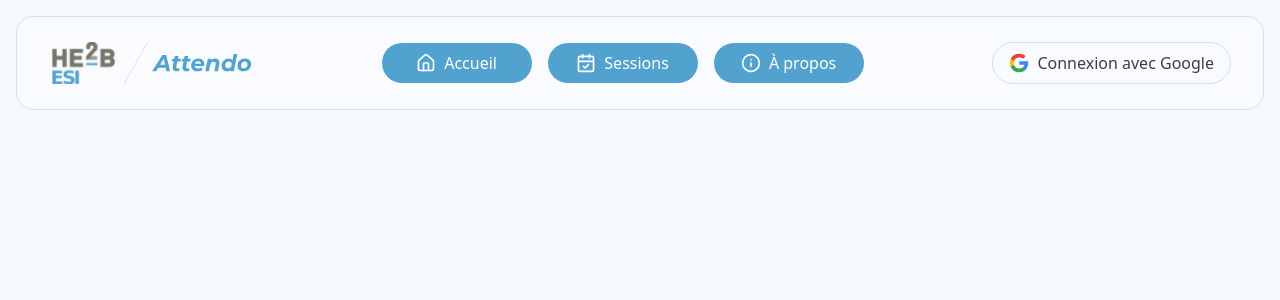
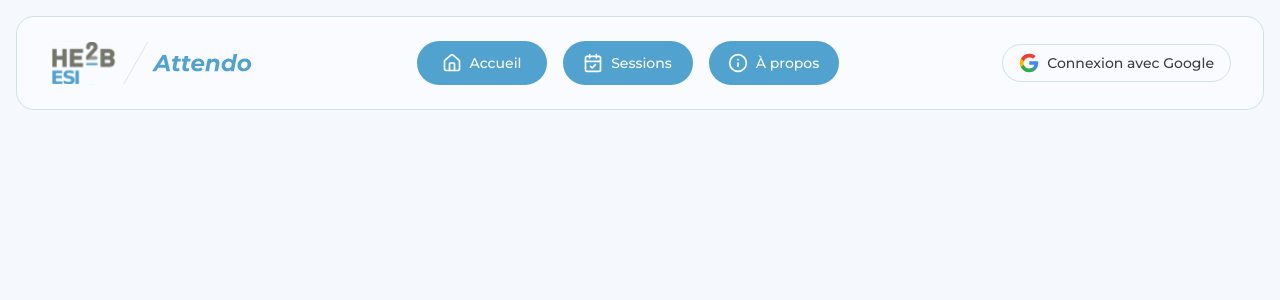
Before and after one commit to xisxis13/Attendo, a Vue app in the folder attendo-g62664/: page / in a window 1280 px wide. Shown: the top 300 px of the page. Built offline with nearby package versions, Linux system fonts and the light colour scheme.

Commit message:
update font style

```diff
--- a/attendo-g62664/index.html
+++ b/attendo-g62664/index.html
@@ -4,6 +4,9 @@
     <meta charset="UTF-8">
     <link rel="icon" href="/favicon.ico">
     <meta name="viewport" content="width=device-width, initial-scale=1.0">
+    <link rel="preconnect" href="https://fonts.googleapis.com">
+    <link rel="preconnect" href="https://fonts.gstatic.com" crossorigin>
+    <link href="https://fonts.googleapis.com/css2?family=Montserrat:wght@300;400;500;600;700&display=swap" rel="stylesheet">
     <title>Vite App</title>
   </head>
   <body>
--- a/attendo-g62664/src/assets/main.css
+++ b/attendo-g62664/src/assets/main.css
@@ -4,7 +4,7 @@
 
 @layer base {
   html, body, #app {
-    @apply h-full w-full m-0 p-0;
+    @apply h-full w-full m-0 p-0 font-montserrat;
   }
 
   body {
--- a/attendo-g62664/src/components/MenuBar.vue
+++ b/attendo-g62664/src/components/MenuBar.vue
@@ -30,31 +30,31 @@ export default {
     <ul class="flex gap-[16px] h-full">
       <li class="h-full">
         <RouterLink
-          class="flex gap-[8px] rounded-full bg-esi-blue px-4 py-2 text-white items-center justify-center w-[150px] h-full"
+          class="flex gap-[8px] rounded-full bg-esi-blue px-4 py-3 text-white items-center justify-center w-[130px] h-full"
           :to="'/'"
         >
           <Home class="w-5 h-5" />
-          <span>Accueil</span>
+          <span class="text-button">Accueil</span>
         </RouterLink>
       </li>
 
       <li class="h-full">
         <RouterLink
-          class="flex gap-[8px] rounded-full bg-esi-blue px-4 py-2 text-white items-center justify-center w-[150px] h-full"
+          class="flex gap-[8px] rounded-full bg-esi-blue px-4 py-3 text-white items-center justify-center w-[130px] h-full"
           :to="'/sessions'"
         >
           <CalendarCheck class="w-5 h-5" />
-          <span>Sessions</span>
+          <span class="text-button">Sessions</span>
         </RouterLink>
       </li>
 
       <li class="h-full">
         <RouterLink
-          class="flex gap-[8px] rounded-full bg-esi-blue px-4 py-2 text-white items-center justify-center w-[150px] h-full"
+          class="flex gap-[8px] rounded-full bg-esi-blue px-4 py-3 text-white items-center justify-center w-[130px] h-full"
           :to="'/about'"
         >
           <Info class="w-5 h-5" />
-          <span>À propos</span>
+          <span class="text-button">À propos</span>
         </RouterLink>
       </li>
     </ul>
@@ -63,7 +63,7 @@ export default {
       class="flex gap-[8px] items-center bg-box border border-border rounded-full px-4 py-2 text-text hover:bg-gray-50"
     >
       <img :src="googleIcon" alt="Google icon" class="w-5 h-5" />
-      <span>Connexion avec Google</span>
+      <span class="text-button">Connexion avec Google</span>
     </button>
   </header>
 </template>
--- a/attendo-g62664/tailwind.config.js
+++ b/attendo-g62664/tailwind.config.js
@@ -19,6 +19,13 @@ export default {
             'header': '18px',
             'button': '10px',
           },
+          fontFamily: {
+            'sans': ['Montserrat', 'ui-sans-serif', 'system-ui', '-apple-system', 'BlinkMacSystemFont', 'Segoe UI', 'Roboto', 'Helvetica Neue', 'Arial', 'Noto Sans', 'sans-serif'],
+            'montserrat': ['Montserrat', 'sans-serif'],
+          },
+          fontSize: {
+            'button': ['14px', { lineHeight: '20px', fontWeight: '500' }],
+          },
         },
     },
     plugins: [],
```
